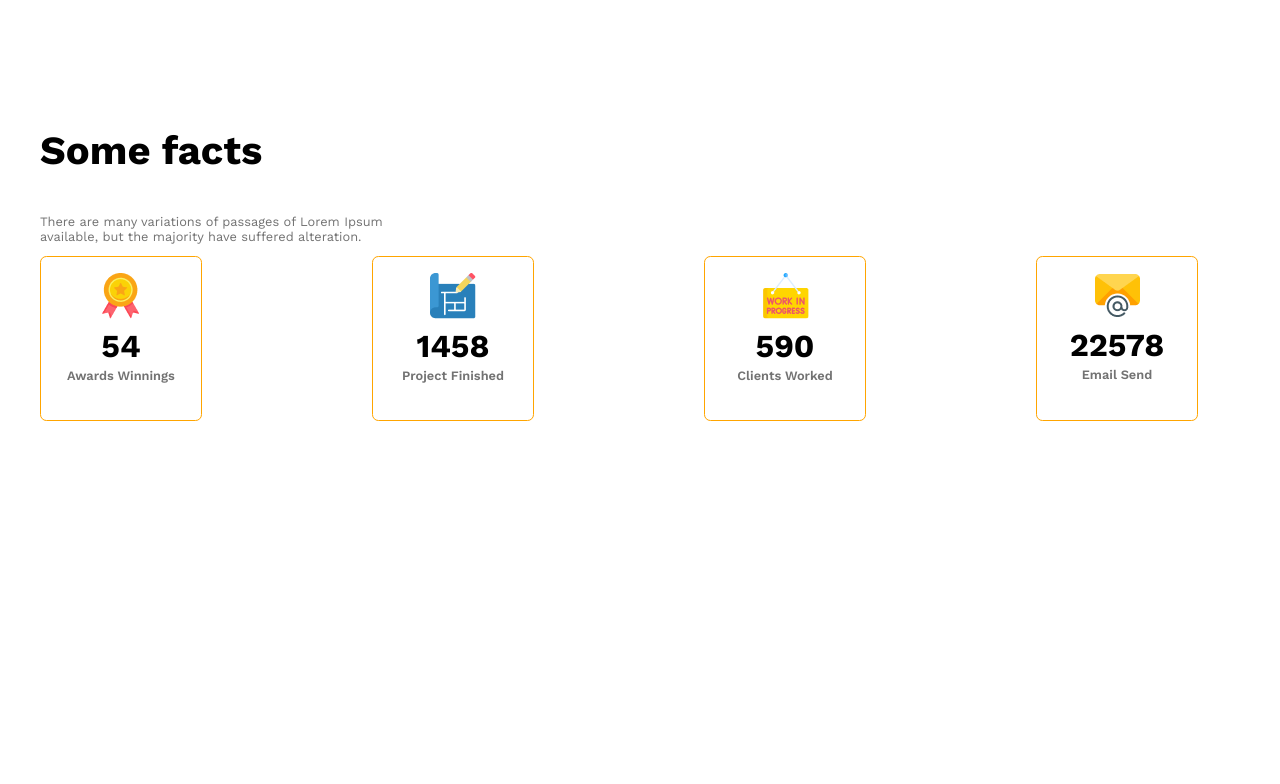
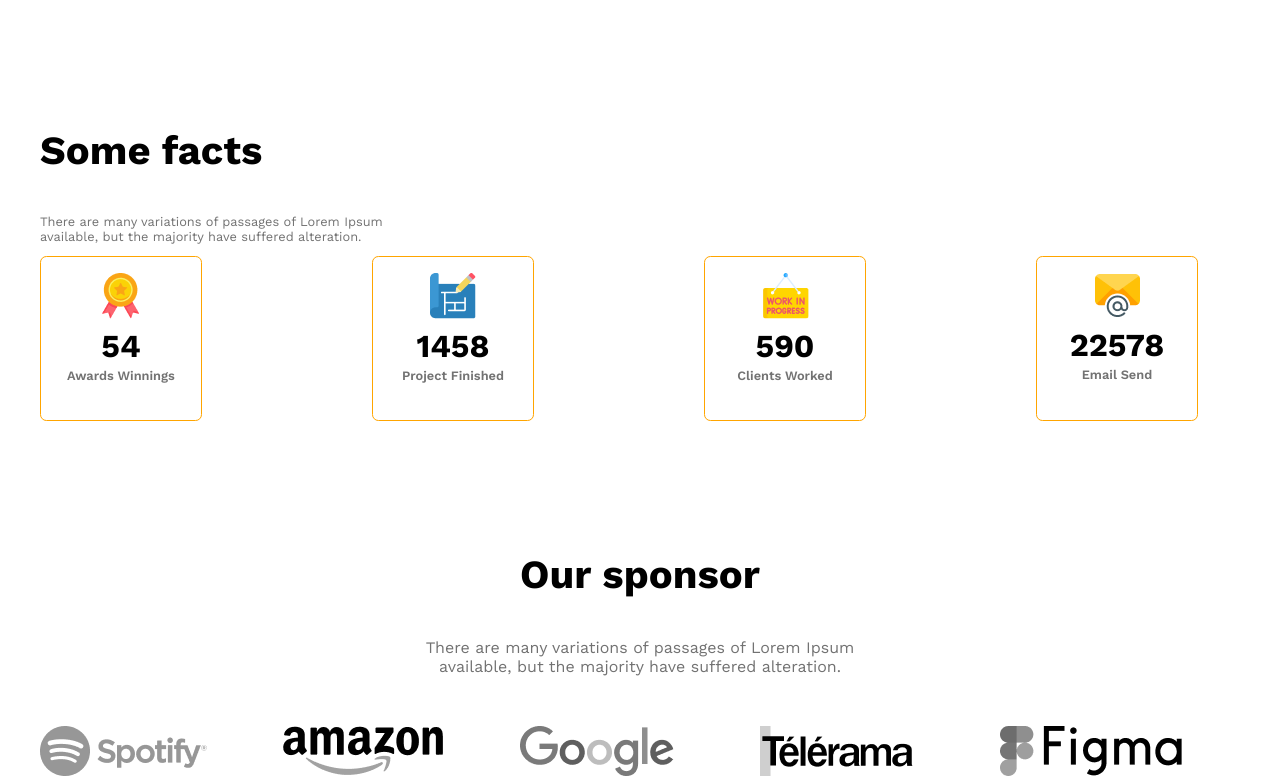
Before and after one commit to yasmin595/g3-architects-web, a plain HTML site: page index.html in a window 1280 px wide. Shown: the part 1770-2554 px from the top of the page. Before the commit the page ends 2199 px from the top, so only its background shows below. Drawn offline with nearby package versions, Linux system fonts and the light colour scheme.

Commit message:
added sponsor companies images

```diff
--- a/index.html
+++ b/index.html
@@ -82,6 +82,21 @@
             </div>
         </div>
     </section>
+    <section class="our-sponsor">
+        <div class="sponsor-info">
+            <h3 class="section-title"> Our sponsor</h3>
+                <p class="text-light-gray">
+                    There are many variations of passages of Lorem Ipsum available, but the majority have suffered alteration.
+                </p>
+        </div>
+        <div class="sponsor-companies">
+            <img src="images/sponsors/spotify.png" alt="">
+            <img src="images/sponsors/amazon.png" alt="">
+            <img src="images/sponsors/google.png" alt="">
+            <img src="images/sponsors/telerama.png" alt="">
+            <img src="images/sponsors/figma.png" alt="">
+        </div>
+    </section>
 </main>
     <footer>
 
--- a/styles/architect.css
+++ b/styles/architect.css
@@ -143,6 +143,19 @@ align-items: center;
   font-size: 0.8rem;
 max-width: 30vw;
 }
+.sponsor-info{
+  max-width: 440px;
+  margin: 50px auto;
+  text-align: center;
+}
+.sponsor-companies{
+  display: grid;
+  grid-template-columns: repeat(5, 1fr);
+
+}
+.sponsor-companies img{
+  filter: grayscale(100%);
+}
 
 /* responsive media  */
 @media screen and (max-width: 576px) {
@@ -166,7 +179,7 @@ max-width: 30vw;
   .banner-img{
   width:100%;
   }
-  .team-img-container{
+  .team-img-container, .facts-container, .sponsor-companies{
     grid-template-columns: repeat(1, 1fr);
     padding:0px 0px;
     margin-left: 0px;
@@ -178,11 +191,14 @@ max-width: 30vw;
     width: 80%;
 
   }
+
+
 }
 /* medium size device */
  @media  screen and (min-width: 576px) and (max-width: 992) {
   .teams{
     flex-direction: column;
+
   }
 
  }
```
